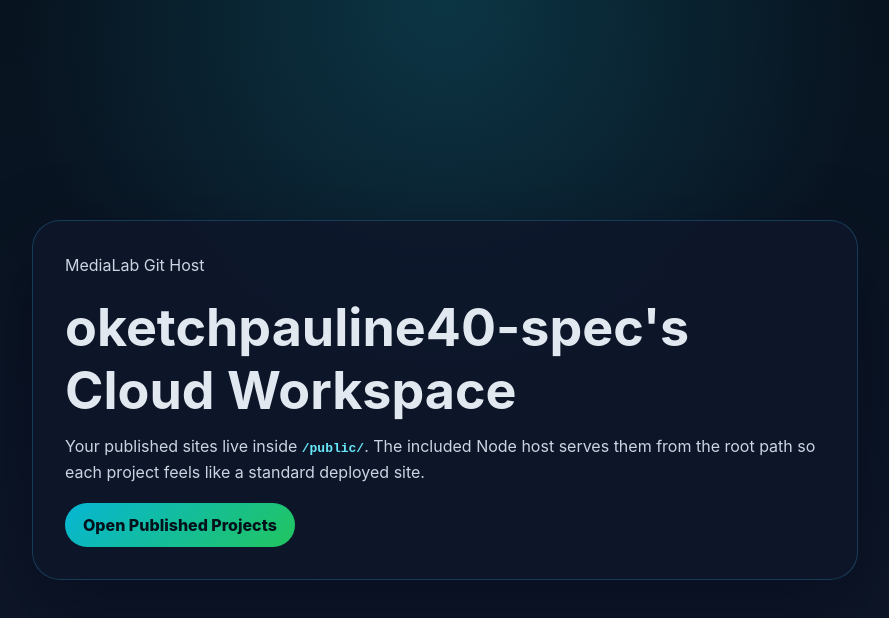
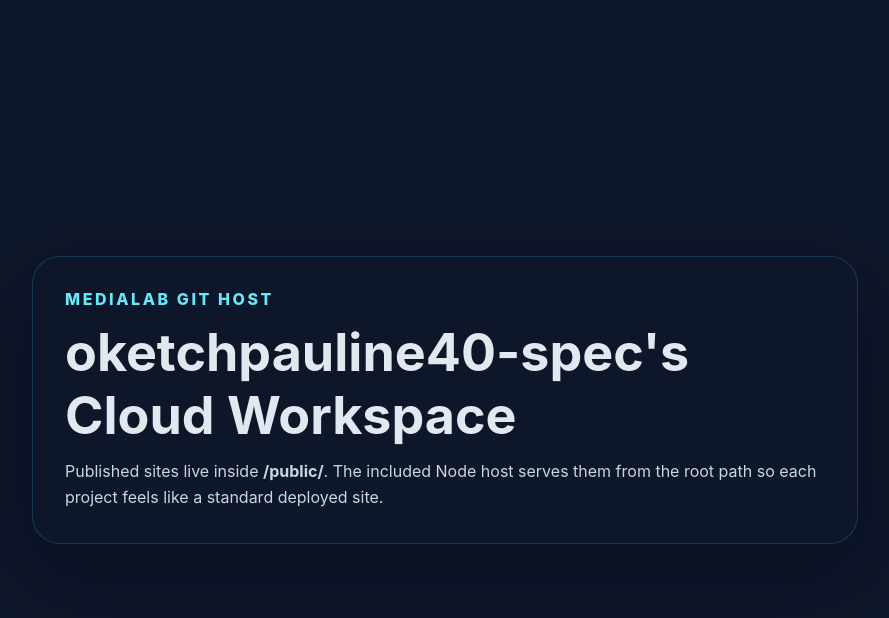
Before and after one commit to oketchpauline40-spec/oketch, a website: page public/index.html in a window 1280 px wide. Shown: the whole page, without its empty margins (195-1084 px from the left). Drawn offline with Linux system fonts and the light colour scheme.

Commit message:
Initialize public/index.html for MediaLab hosting

```diff
--- a/public/index.html
+++ b/public/index.html
@@ -4,51 +4,12 @@
     <meta charset="UTF-8" />
     <meta name="viewport" content="width=device-width, initial-scale=1.0" />
     <title>MediaLab Cloud Storage</title>
-    <style>
-      body {
-        margin: 0;
-        min-height: 100vh;
-        display: grid;
-        place-items: center;
-        background:
-          radial-gradient(circle at top, rgba(34, 211, 238, 0.18), transparent 42%),
-          linear-gradient(180deg, #07131f 0%, #0f172a 100%);
-        color: #e2e8f0;
-        font-family: Inter, system-ui, sans-serif;
-      }
-      .card {
-        width: min(92vw, 760px);
-        border-radius: 28px;
-        padding: 32px;
-        background: rgba(15, 23, 42, 0.86);
-        border: 1px solid rgba(56, 189, 248, 0.22);
-        box-shadow: 0 28px 80px rgba(2, 6, 23, 0.4);
-      }
-      h1 { margin: 0 0 12px; font-size: clamp(2rem, 5vw, 3.25rem); }
-      p { margin: 0 0 18px; color: #cbd5e1; line-height: 1.6; }
-      a {
-        display: inline-flex;
-        align-items: center;
-        gap: 10px;
-        padding: 12px 18px;
-        border-radius: 999px;
-        background: linear-gradient(135deg, #06b6d4, #22c55e);
-        color: #03111a;
-        font-weight: 800;
-        text-decoration: none;
-      }
-      code {
-        color: #67e8f9;
-        font-weight: 700;
-      }
-    </style>
   </head>
-  <body>
-    <section class="card">
-      <p>MediaLab Git Host</p>
-      <h1>oketchpauline40-spec's Cloud Workspace</h1>
-      <p>Your published sites live inside <code>/public/</code>. The included Node host serves them from the root path so each project feels like a standard deployed site.</p>
-      <a href="./">Open Published Projects</a>
-    </section>
+  <body style="margin:0;min-height:100vh;display:grid;place-items:center;background:#0f172a;color:#e2e8f0;font-family:Inter,system-ui,sans-serif;">
+    <main style="width:min(92vw,760px);padding:32px;border-radius:28px;background:rgba(15,23,42,.86);border:1px solid rgba(56,189,248,.22);box-shadow:0 28px 80px rgba(2,6,23,.4);">
+      <p style="margin:0 0 12px;color:#67e8f9;font-weight:800;letter-spacing:.16em;text-transform:uppercase;">MediaLab Git Host</p>
+      <h1 style="margin:0 0 12px;font-size:clamp(2rem,5vw,3.25rem);">oketchpauline40-spec's Cloud Workspace</h1>
+      <p style="margin:0;color:#cbd5e1;line-height:1.6;">Published sites live inside <strong>/public/</strong>. The included Node host serves them from the root path so each project feels like a standard deployed site.</p>
+    </main>
   </body>
 </html>
```
